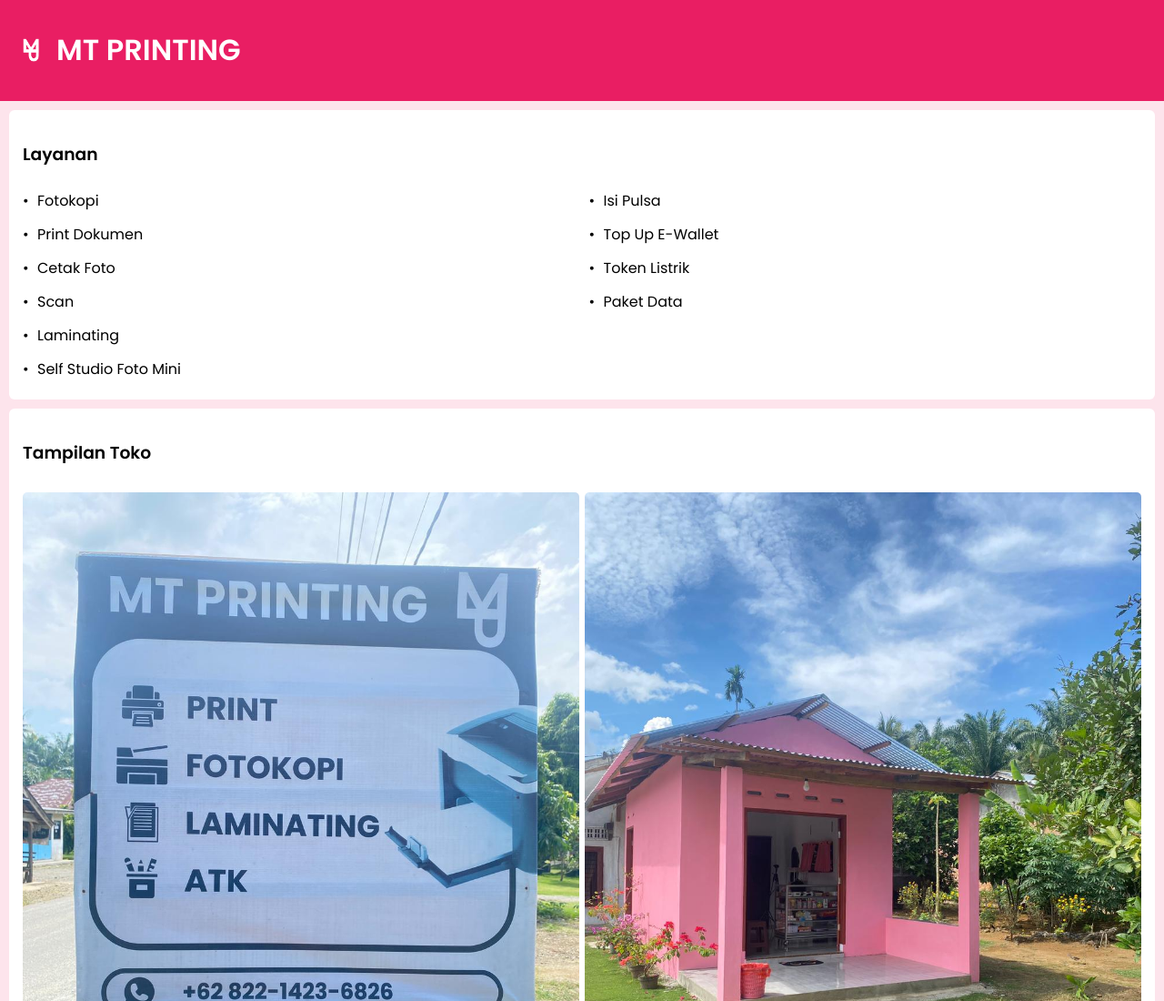
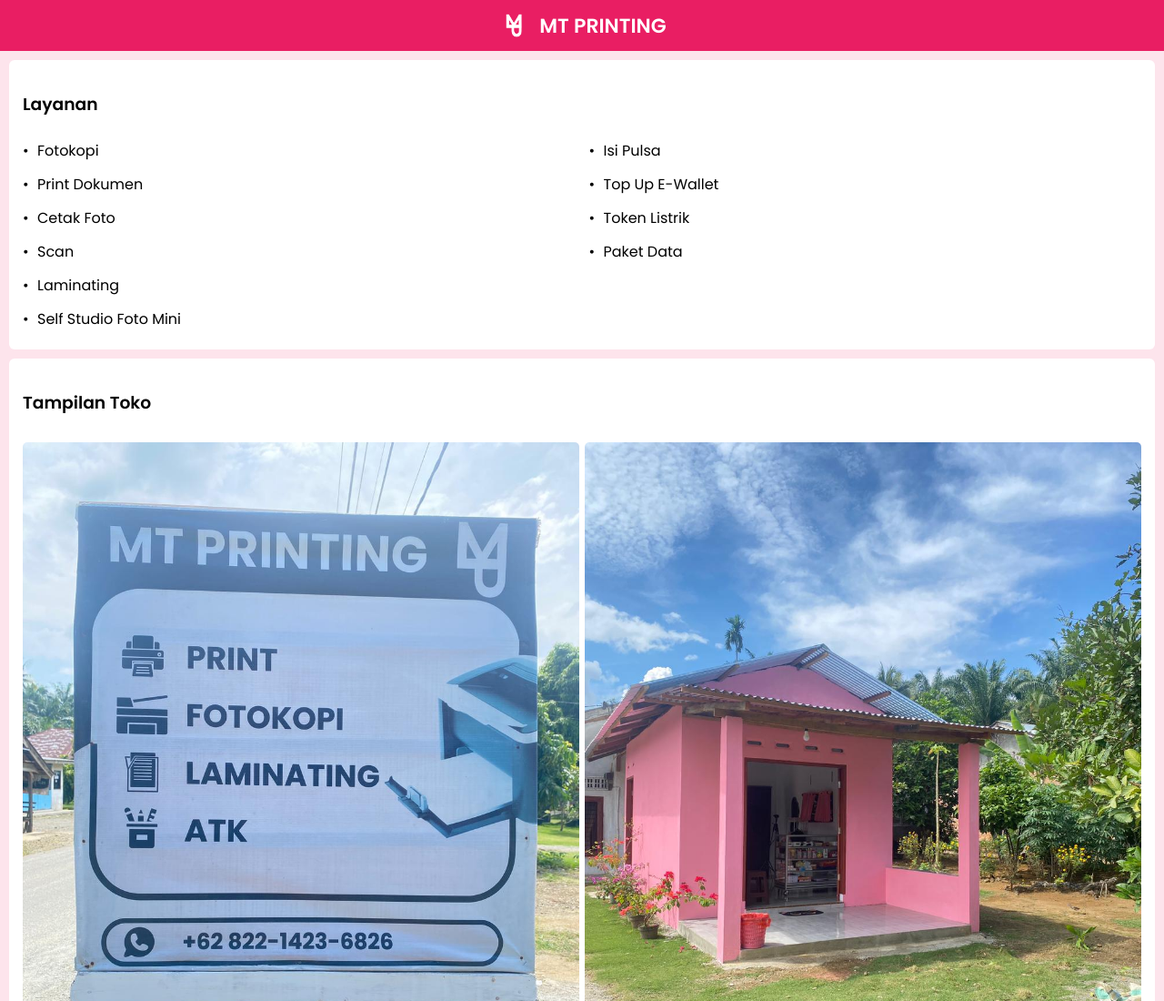
Before and after one commit to mtprinting/web, a plain HTML site: page index.html in a window 1280 px wide. Shown: the top 1100 px of the page at 91% size. Drawn offline with Linux system fonts and the light colour scheme.

Commit message:
Update14 index.html

```diff
--- a/index.html
+++ b/index.html
@@ -21,17 +21,21 @@ body{
 .header {
   background: #e91e63;
   color: white;
-  padding: 10px 16px;
+  padding: 10px;
   display: flex;
+  justify-content: center;
   align-items: center;
   gap: 10px;
 }
 
+.header h1 {
+  margin: 0;
+  font-size: 22px;
+}
+
 .logo {
   width: 36px;
-  height: auto;
 }
-
 
 /* Box konten */
 .box{
```
